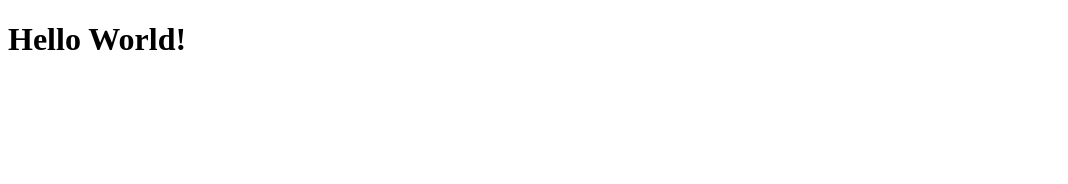
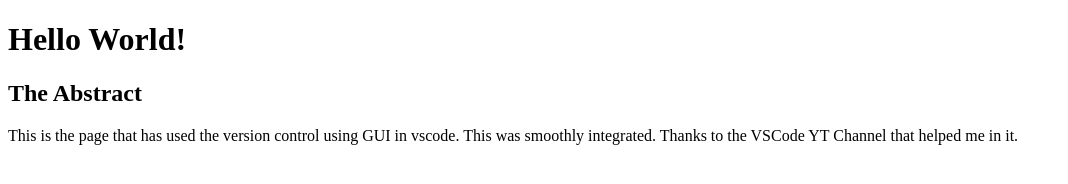
Before and after one commit to KingSandy01/MyGITVSCodeProject, a plain HTML site: page index.html in a window 1280 px wide. Shown: the whole page, without its empty margins (0-1068 px from the left). Drawn offline with Linux system fonts and the light colour scheme.

Commit message:
2nd Modification

```diff
--- a/index.html
+++ b/index.html
@@ -8,5 +8,10 @@
 </head>
 <body>
     <H1>Hello World!</H1>
+    <h2>The Abstract</h2>
+    <p>
+        This is the page that has used the version control using GUI in vscode. This was smoothly integrated.
+        Thanks to the VSCode YT Channel that helped me in it.
+    </p>
 </body>
 </html>
```
